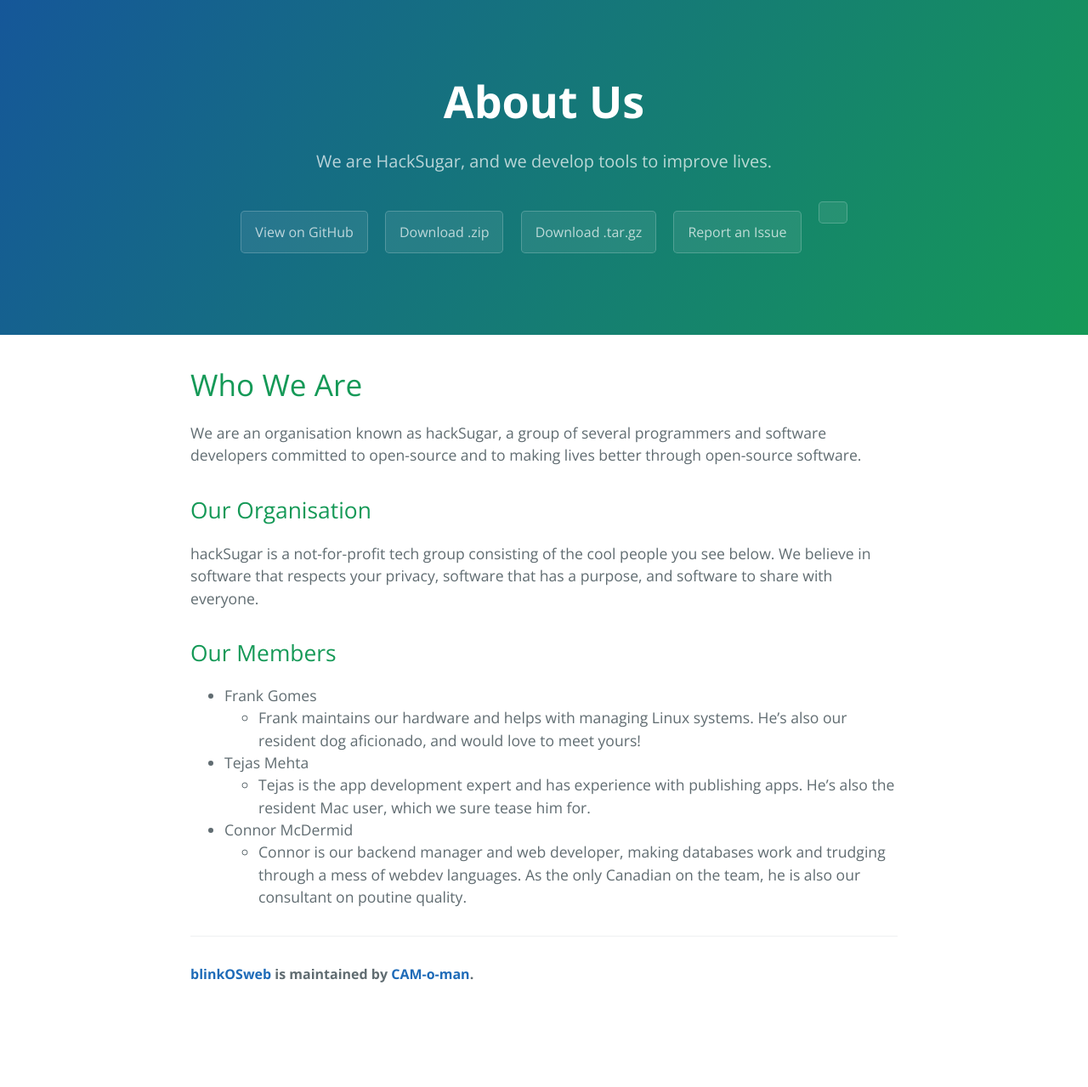
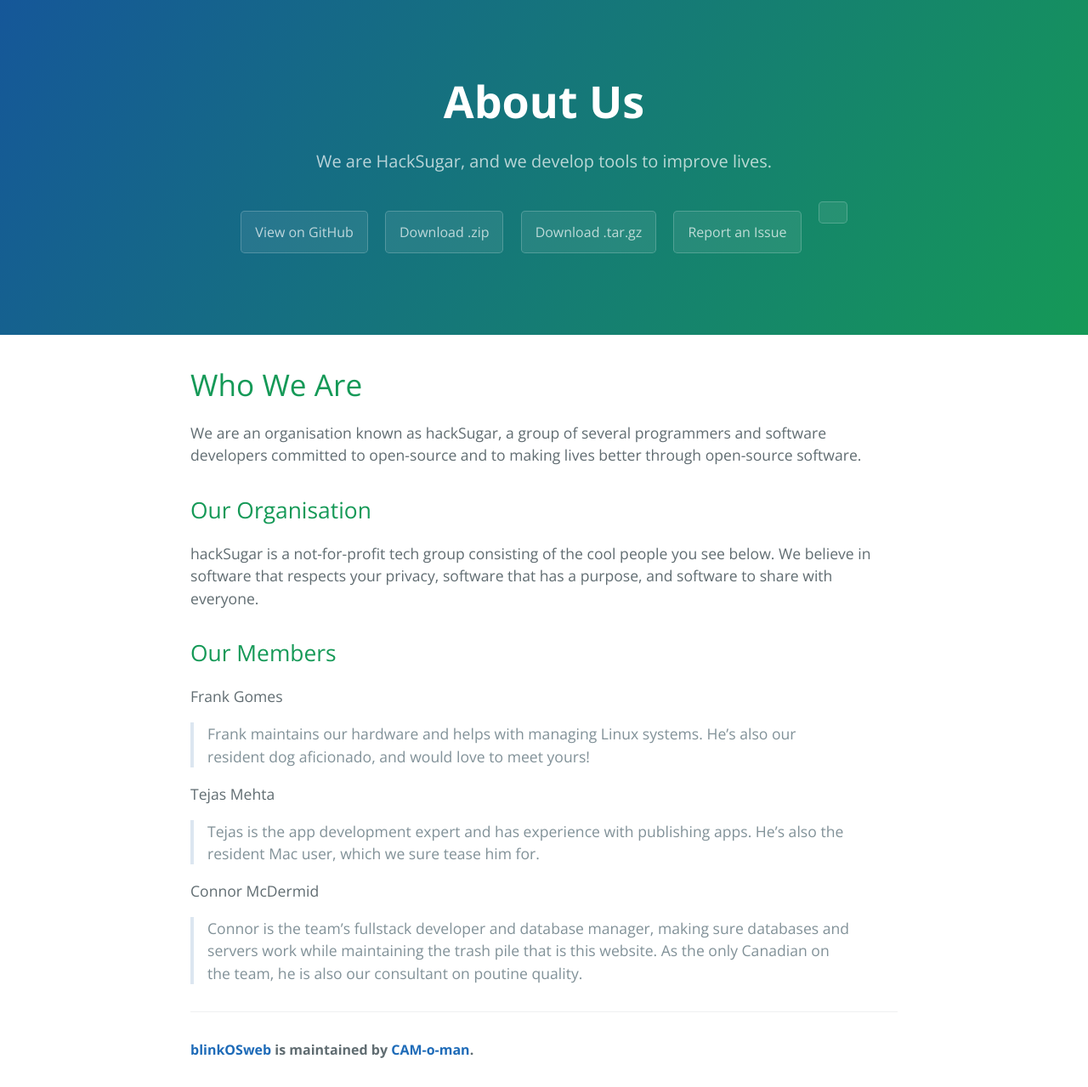
Before and after one commit to CAM-o-man/blinkOSweb, a Jekyll site: the page built from docs/hackSugar.md, in a window 1280 px wide. Shown: the whole page at 85% size. Built offline with Jekyll 4.4.1, drawn with Linux system fonts in a browser that asks for light colours; Markdown is read by kramdown in place of the engine named in the settings; before the commit the page ends 1190 px from its top, so only the background shows below that.

```diff
--- a/docs/_layouts/landing.html
+++ b/docs/_layouts/landing.html
@@ -52,7 +52,7 @@
 </main>
 <script>
     alert("This site is still under construction. There may be placeholder values and broken hyperlinks." +
-        "\n We apologise for the inconvenience.")
+        "\n We apologise for the inconvenience.");
 </script>
 </body>
 </html>
--- a/docs/hackSugar.md
+++ b/docs/hackSugar.md
@@ -11,9 +11,11 @@ committed to open-source and to making lives better through open-source software
 hackSugar is a not-for-profit tech group consisting of the cool people you see below. We believe in software that respects your privacy, software that has a purpose, and software to share with everyone.
 
 ## Our Members
-- Frank Gomes
-  - Frank maintains our hardware and helps with managing Linux systems. He's also our resident dog aficionado, and would love to meet yours!
-- Tejas Mehta
-  - Tejas is the app development expert and has experience with publishing apps. He's also the resident Mac user, which we sure tease him for.
-- Connor McDermid
-  - Connor is our backend manager and web developer, making databases work and trudging through a mess of webdev languages. As the only Canadian on the team, he is also our consultant on poutine quality.
+Frank Gomes
+ > Frank maintains our hardware and helps with managing Linux systems. He's also our resident dog aficionado, and would love to meet yours!
+
+Tejas Mehta
+ > Tejas is the app development expert and has experience with publishing apps. He's also the resident Mac user, which we sure tease him for.
+
+Connor McDermid
+ > Connor is the team's fullstack developer and database manager, making sure databases and servers work while maintaining the trash pile that is this website. As the only Canadian on the team, he is also our consultant on poutine quality.
```
Also changed, not shown: docs/contactStyle.css (added, +55 -0 lines), docs/contactUs.html (added, +39 -0 lines), docs/index.md (+1 -1 lines), 1 other file.
